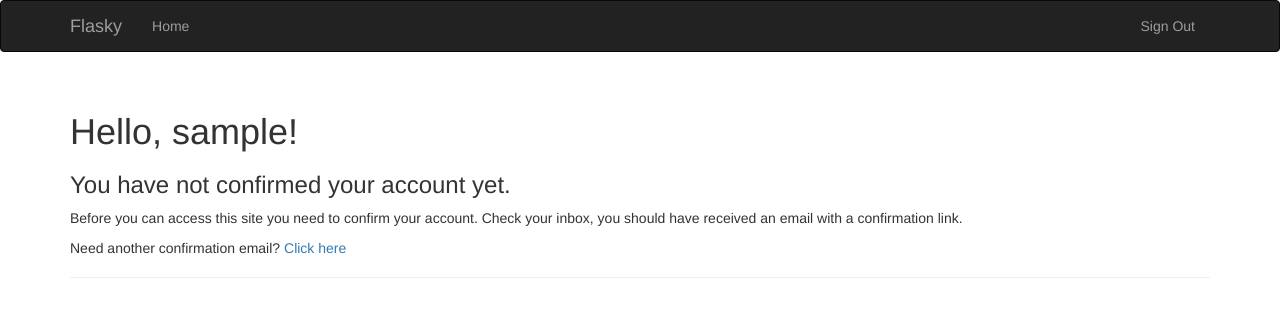
After one commit to dreammis/Flask_P, a Flask app: page /auth/unconfirmed in a window 1280 px wide. The commit adds this page. Shown: the top 317 px of the page. Run offline with Flask 2, Linux system fonts and the light colour scheme; the visitor is signed in with stand-in values (Sample User, id 1); data comes from the database, SQL or seed files in the repository; parts of the project's set-up code (start-up, migrations or seed data) failed here and were passed over; some libraries are stand-ins or nearby versions.

Commit message:
send mail sussess and finish the register

```diff
--- /dev/null
+++ b/app/auth/__init__.py
@@ -0,0 +1,4 @@
+from flask import Blueprint
+auth = Blueprint('auth',__name__)
+
+from . import views
--- /dev/null
+++ b/app/auth/views.py
@@ -0,0 +1,84 @@
+# -*- coding: utf-8 -*-
+
+from . import auth
+from flask import render_template,redirect,request,url_for,flash
+from flask.ext.login import login_user,logout_user,login_required,current_user
+from ..models import User
+from .forms import LoginForm,RegistrationForm
+from .. import db
+from ..email import send_email
+
+@auth.before_app_request
+def before_request():
+    if current_user.is_authenticated \
+            and not current_user.confirmed \
+            and request.endpoint[:5] != 'auth.' \
+            and request.endpoint != 'static':
+        return redirect(url_for('auth.unconfirmed'))
+
+
+@auth.route('/unconfirmed')
+def unconfirmed():
+    if current_user.is_anonymous or current_user.confirmed:
+        return redirect(url_for('main.index'))
+    return render_template('auth/unconfirmed.html')
+
+
+
+
+@auth.route('/login',methods = ['GET','POST'])
+def login():
+    form =LoginForm()
+    if form.validate_on_submit():
+        user = User.query.filter_by(email = form.email.data).first()
+        if user is not None and user.verify_password(form.password.data):
+            login_user(user,form.remember_me.data)
+            return redirect(request.args.get('next') or url_for('main.index'))
+        flash('Invalid username or password.')
+    return render_template('auth/login.html', form=form)
+
+@auth.route('/logout')
+@login_required
+def logout():
+    logout_user()
+    flash('You have been logged out.')
+    return redirect(url_for('main.index'))
+
+@auth.route('/register',methods=['GET','POST'])
+def register():
+    print 1
+    form = RegistrationForm()
+    if form.validate_on_submit():
+        user = User(email=form.email.data,
+                    username = form.username.data,
+                    password=form.password.data)
+        db.session.add(user)
+        db.session.commit()
+        token = user.generate_confirmation_token()
+        send_email(user.email,'Confirm Your Account',
+                   'auth/email/confirm',user=user,token=token
+                   )
+        flash('A confirmation email has been sent to you by email.')
+        flash('现在可以登录了.')
+        return redirect(url_for('auth.login'))
+    return render_template('auth/register.html',form=form)
+
+@auth.route('/confirm/<token>')
+@login_required
+def confirm(token):
+    if current_user.confirmed:
+        return redirect(url_for('main.index'))
+    if current_user.confirm(token):
+        flash('You have confirmed your account. Thanks!')
+    else:
+        flash('The confirmation link is invalid or has expired.')
+    return redirect(url_for('main.index'))
+
+@auth.route('/confirm')
+@login_required
+def resend_confirmation():
+    token = current_user.generate_confirmation_token()
+    send_email(current_user.email, 'Confirm Your Account',
+               'auth/email/confirm', user=current_user, token=token)
+    flash('A new confirmation email has been sent to you by email.')
+    return redirect(url_for('main.index'))
--- a/app/models.py
+++ b/app/models.py
@@ -1,5 +1,9 @@
 from werkzeug.security import generate_password_hash, check_password_hash
 from . import db
+from . import login_manager
+from flask.ext.login import UserMixin
+from itsdangerous import TimedJSONWebSignatureSerializer as Serializer
+from flask import current_app
 
 
 class Role(db.Model):
@@ -12,12 +16,14 @@ class Role(db.Model):
         return '<Role %r>' % self.name
 
 
-class User(db.Model):
+class User(db.Model,UserMixin):
     __tablename__ = 'users'
     id = db.Column(db.Integer, primary_key=True)
+    email = db.Column(db.String(64),unique=True,index=True)
     username = db.Column(db.String(64), unique=True, index=True)
     role_id = db.Column(db.Integer, db.ForeignKey('roles.id'))
     password_hash = db.Column(db.String(128))
+    confirmed = db.Column(db.Boolean,default=False)
 
     @property
     def password(self):
@@ -32,3 +38,22 @@ class User(db.Model):
 
     def __repr__(self):
         return '<User %r>' % self.username
+
+    def generate_confirmation_token(self,expiration=3600):
+        s =Serializer(current_app.config['SECRET_KEY'],expiration)
+        return s.dumps({'confirm':self.id})
+    def confirm(self,token):
+        s = Serializer(current_app.config['SECRET_KEY'])
+        try:
+            data = s.loads(token)
+        except:
+            return False
+        if data.get('confirm')!= self.id:
+            return False
+        self.confirmed = True
+        db.session.add(self)
+        return True
+
+@login_manager.user_loader
+def load_user(user_id):
+    return User.query.get(int(user_id))
--- /dev/null
+++ b/app/templates/auth/unconfirmed.html
@@ -0,0 +1,20 @@
+{% extends "base.html" %}
+
+{% block title %}Flasky - Confirm your accont{% endblock %}
+
+{% block page_content %}
+<div class="page-header">
+    <h1>
+        Hello, {{ current_user.username }}!
+    </h1>
+    <h3>You have not confirmed your account yet.</h3>
+    <p>
+        Before you can access this site you need to confirm your account.
+        Check your inbox, you should have received an email with a confirmation link.
+    </p>
+    <p>
+        Need another confirmation email?
+        <a href="{{ url_for('auth.resend_confirmation') }}">Click here</a>
+    </p>
+</div>
+{% endblock %}
--- a/app/templates/base.html
+++ b/app/templates/base.html
@@ -24,6 +24,13 @@
             <ul class="nav navbar-nav">
                 <li><a href="{{ url_for('main.index') }}">Home</a></li>
             </ul>
+            <ul class="nav navbar-nav navbar-right">
+                {% if current_user.is_authenticated %}
+                <li><a href="{{ url_for('auth.logout') }}">Sign Out</a></li>
+                {% else %}
+                <li><a href="{{ url_for('auth.login') }}">Sign In</a></li>
+                {% endif %}
+            </ul>
         </div>
     </div>
 </div>
--- a/manage.py
+++ b/manage.py
@@ -4,7 +4,9 @@ from app import create_app, db
 from app.models import User, Role
 from flask.ext.script import Manager, Shell
 from flask.ext.migrate import Migrate, MigrateCommand
-
+import sys
+reload(sys)
+sys.setdefaultencoding('utf-8')
 app = create_app(os.getenv('FLASK_CONFIG') or 'default')
 manager = Manager(app)
 migrate = Migrate(app, db)
```
Also changed, not shown: app/__init__.py (+7 -1 lines), app/auth/forms.py (added, +30 -0 lines), app/main/views.py (+31 -23 lines), app/templates/auth/email/confirm.html (added, +8 -0 lines), app/templates/auth/email/confirm.txt (added, +13 -0 lines), app/templates/auth/login.html (added, +15 -0 lines), app/templates/auth/register.html (added, +13 -0 lines), app/templates/index.html (+4 -6 lines), config.py (+12 -4 lines).
